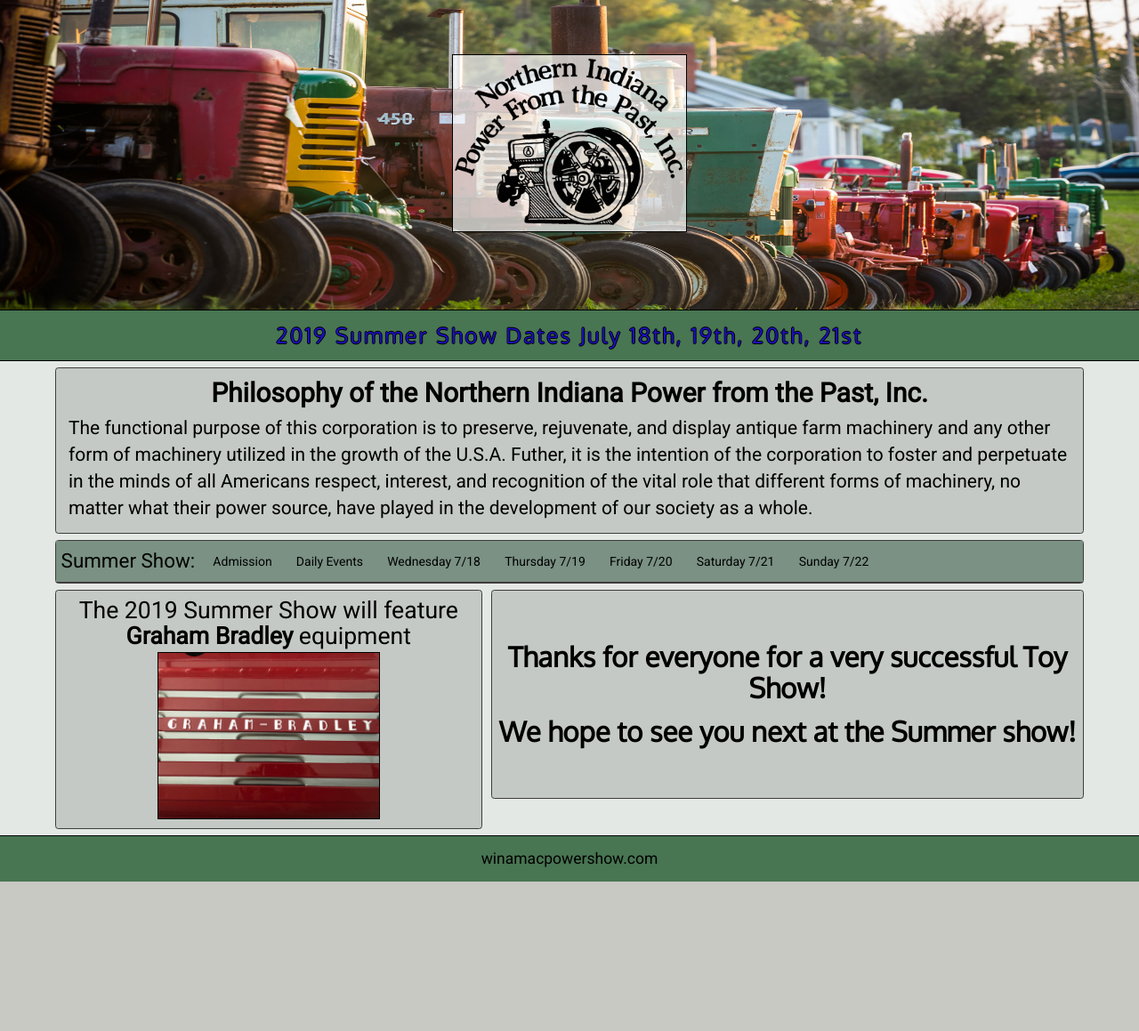
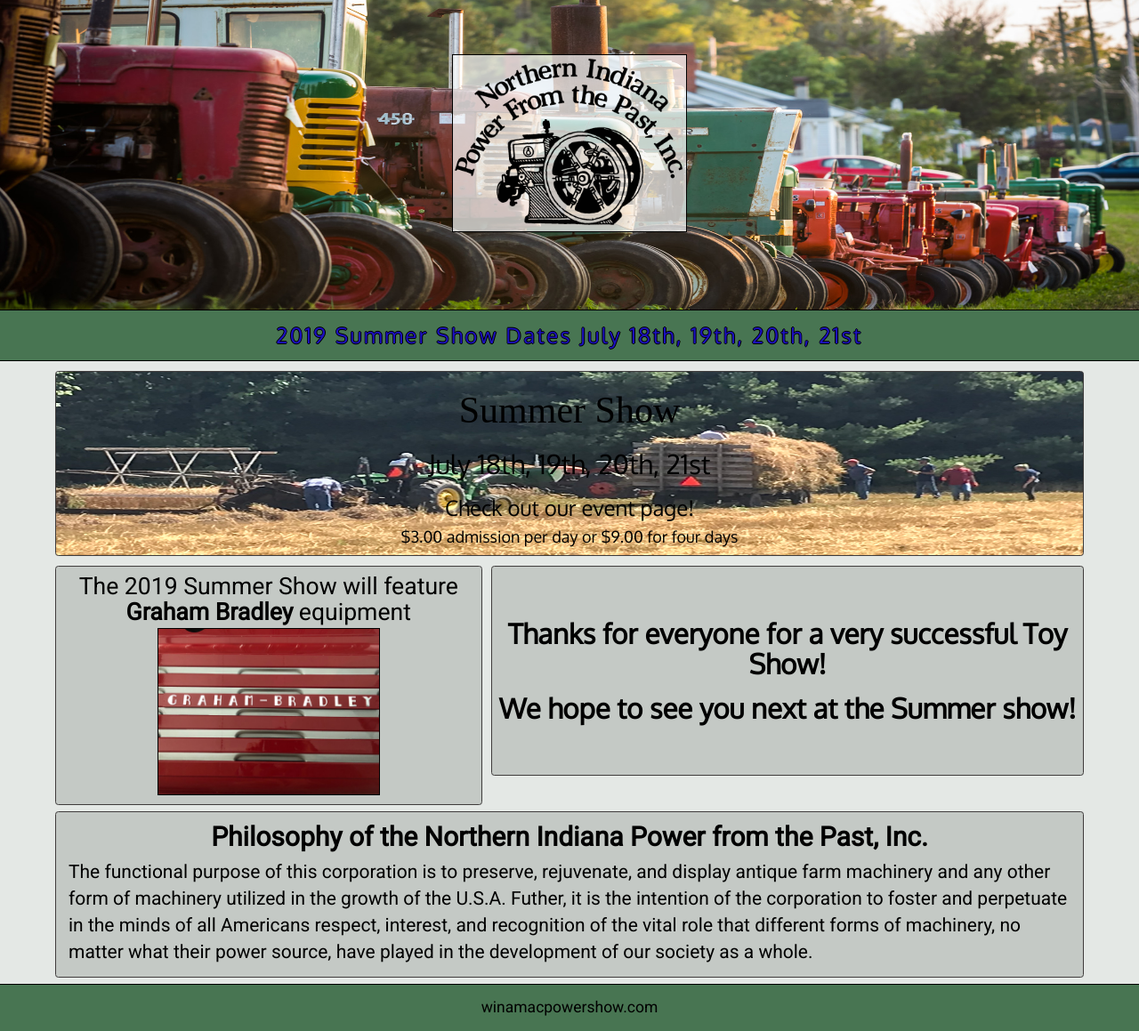
Before and after one commit to hckscripter6/winamacpowershow-flask, a Flask app: page / in a window 1280 px wide. Shown: the part 52-1211 px from the top of the page at 89% size. Before the commit the page ends 1043 px from the top, so only its background shows below. Run offline with Flask 2, Linux system fonts and the light colour scheme; data that the repository does not hold is empty; some libraries are stand-ins or nearby versions; some web fonts are replaced.

Commit message:
change frontpage

```diff
--- a/static/css/stylesheet.css
+++ b/static/css/stylesheet.css
@@ -100,6 +100,7 @@ div.jumbotron img {
 }
 
 div.toy-show-banner,
+div.banner,
 div.notification,
 div.mission,
 div.schedule,
@@ -110,6 +111,19 @@ div.thanks {
 	background-color: #C4C9C5;
 }
 
+div.banner {
+	margin: .75em 0;
+	text-align: center;
+	font-family: 'Oxygen';
+	background-image: url('../images/2018 Threshing2[353].JPG');
+	background-size: 97em 35em;
+	background-repeat: no-repeat;
+	background-position: center;
+}
+
+div.banner h1 {
+	font-size: 3em;
+}
 div.toy-show-banner {
 	margin-top: .5em;
 	padding: 1em;
--- a/templates/index.html
+++ b/templates/index.html
@@ -14,12 +14,6 @@ Winamac Power From The Past
 {% endblock %}
 
 {% block content %}
-
-<div class="mission">
-	<h2 class="bold">Philosophy of the Northern Indiana Power from the Past, Inc.</h2>
-
-	<p>The functional purpose of this corporation is to preserve, rejuvenate, and display antique farm machinery and any other form of machinery utilized in the growth of the U.S.A. Futher, it is the intention of the corporation to foster and perpetuate in the minds of all Americans respect, interest, and recognition of the vital role that different forms of machinery, no matter what their power source, have played in the development of our society as a whole.</p>
-</div>
 
 {% if notification %}
 <div class="notification">
@@ -39,7 +33,7 @@ Winamac Power From The Past
 {% endif %}
 
 
-<div class="schedule">
+<!--<div class="schedule">
 		<ul class="nav nav-pills schedule-bar">
 			<li><h4>Summer Show:</h4></li>
 			<li><a data-toggle="tab" href="#menu7" class="active">Admission</a></li>
@@ -51,195 +45,14 @@ Winamac Power From The Past
 			<li><a data-toggle="tab" href="#menu5">Sunday 7/22</a></li>
 		</ul>
 {{ events.content | safe }}
-<!--
 
-	<div class="tab-content">
-	  <div id="menu7" class="tab-pane fade in active">
-		<strong><em><h2>Gate Fee includes: All Daily Activities, Stage Events and Horse Pull!</h2></em></strong>
-		<h3>Only <strong>$3.00</strong> Gate Fee</h3>
-		<h3>Free Parking</h3>
-		<h3><strong>$9.00</strong> Four Day Pass</h3>
-		<h4>Children under 12 admitted free when accompanied by an adult</h4>
-		<h4><strong><em>Golf cart & gator type vehicles must show proof of insurance.</em></strong></h4>
-	  </div>
+ -->
+<div class="banner">
+	<h1 class="center">Summer Show </h1>
+	<h2>July 18th, 19th, 20th, 21st</h2>
+	<h3>Check out our event page!</h3>
+	<h4>$3.00 admission per day or $9.00 for four days</h4>
 
-	  <div id="menu6" class="tab-pane fade">
-		  <table class="table table-bordered table-responsive index-table">
-			<thead>
-				<tr>
-					<th style="text-align: center;" colspan="3"><h2 style="margin: 0;">Daily Events</h2></td>
-				</tr>
-			</thead>
-			<tbody>
-			  <tr>
-				<td>Flea Market</td>
-				<td>Antiques and Collectibles</td>
-				<td>Working Displays</td>
-			  </tr>
-
-			  <tr>
-				<td>Hit & Miss Engines</td>
-				<td>Antique Tractors</td>
-				<td>Steam Engines</td>
-			  </tr>
-
-			  <tr>
-				<td>Threshing</td>
-				<td>Sawmill</td>
-				<td>Baling</td>
-			  </tr>
-
-			  <tr>
-				<td>Baker Fan</td>
-				<td>Corn Shredder and Sheller</td>
-				<td>Shingle Mill</td>
-			  </tr>
-
-			  <tr>
-				<td>Planer</td>
-				<td>Edger</td>
-				<td>Children's Games</td>
-			  </tr>
-
-			  <tr>
-				<td>Old Crafts Demonstration</td>
-				<td>Quilt Show</td>
-				<td>Shuttle Wagons</td>
-			  </tr>
-
-			  <tr>
-				<td>Black Smithing By: Perry</td>
-				<td>Outboards</td>
-				<td>Wood Bowl Making</td>
-			  </tr>
-
-			  <tr>
-				<td>Grist Mill</td>
-				<td>Barn Beam Drilling</td>
-				<td>Pottery</td>
-			  </tr>
-
-			  <tr>
-				<td>Print Shop</td>
-				<td>Rug Making</td>
-				<td>Garden Tractors</td>
-			  </tr>
-
-			</tbody>
-		  </table>
-
-	  </div>
-
-	  <div id="menu1" class="tab-pane fade">
-		<h3>Wednesday 7/18</h3>
-		<h5>All times are in Eastern time zone</h5>
-		<h4><strong>Preview Night</strong></h4>
-		<p><strong>($1 Gate Fee)</strong></p>
-		<p>Haps Chicken Bash 4:30-7:00</p>
-		<p>Sponsored by: <strong>Boy Scout Troop 229</strong></p>
-
-	  </div>
-
-	  <div id="menu2" class="tab-pane fade">
-		<h3>Thursday 7/19</h3>
-		<div class="row">
-			<h4><strong>Daily Events</strong></h4>
-			<h5>All times are in Eastern time zone</h5>
-			<div class="col-md-6">
-				<div class="left-push">
-					<p><strong>Thursday Night Entertainment</strong></p>
-					<p>9:00 A.M.  Flag Raising</p>
-					<p>10:00 A.M. Demonstrations Run</p>
-					<p>Noon  Break for Lunch – Steam engine noon whistle</p>
-					<p>1:00 P.M.  Daily events resume</p>
-				</div>
-			</div>
-			<div class="col-md-6">
-				<div class="right-push">
-					<p>1:30 P.M.  Children’s Games</p>
-					<p>4:00 P.M.  Demonstrations Run</p>
-					<p>6:00 P.M.  Club Meeting</p>
-					<p>7:00 P.M.  Skillet toss, Tractor square dancing</p>
-				</div>
-			</div>
-		</div>
-	  </div>
-
-	  <div id="menu3" class="tab-pane fade">
-		<h3>Friday 7/20</h3>
-		<h4><strong>Daily Events</strong></h4>
-		<h5>All times are in Eastern time zone</h5>
-		<div class="row">
-			<div class="col-md-6">
-				<div class="left-push">
-					<p>9:00 A.M.  Flag Raising</p>
-					<p>10:00 A.M. Demonstrations Run</p>
-					<p>11:00 A.M to 1:00 P.M. Greg Saunders (Bluegrass)</p>
-					<p>Noon  Break for Lunch – Steam engine noon whistle</p>
-				</div>
-			</div>
-			<div class="col-md-6">
-				<div class="right-push">
-					<p>1:00 P.M.  Daily events resume</p>
-					<p>1:30 P.M.  Children’s Games</p>
-					<p>4:00 P.M.  Demonstrations Run</p>
-					<p>8:00 P.M.  Band:  Eel River Band</p>
-				</div>
-			</div>
-		</div>
-
-	  </div>
-
-	  <div id="menu4" class="tab-pane fade">
-			<h3>Saturday 7/21</h3>
-			<h4><strong>Daily Events</strong></h4>
-			<h5>All times are in Eastern time zone</h5>
-			<div class="row">
-				<div class="col-md-6">
-					<div class="left-push">
-						<p><strong>Saturday Night Entertainment</strong></p>
-						<p>9:00 A.M.  Flag Raising</p>
-						<p>10:00 A.M. Demonstrations Run</p>
-						<p>11:00 A.M to 1:00 P.M.  Music:  Greg Sanders (Bluegrass)</p>
-						<p>Noon  Break for Lunch – Steam engine noon whistle</p>
-					</div>
-				</div>
-				<div class="col-md-6">
-					<div class="right-push">
-						<p>1:00 P.M.  Daily events resume</p>
-						<p>1:30 P.M.  Children’s Games</p>
-						<p>4:00 P.M.  Demonstrations Run</p>
-						<p>7:00 P.M Horse Pull brought to you by Horse and Mule Pullers Association</p>
-						<p>8:00 P.M.  Band:  The Whippersnappers (Bluegrass music)</p>
-					</div>
-				</div>
-			</div>
-		</div>
-
-		<div id="menu5" class="tab-pane fade">
-			<h3>Sunday 7/22</h3>
-			<h4><strong>Daily Events</strong></h4>
-			<h5>All times are in Eastern time zone</h5>
-			<div class="row">
-				<div class="col-md-6">
-					<div class="left-push">
-						<p>8:00 A.M.  Worship Service</p>
-						<p>9:00 A.M.  Flag Raising</p>
-						<p>10:00 A.M.  Demonstrations Run</p>
-						<p><p>10:00 A.M. - 2:00 P.M. <a target="_blank" href="http://www.wwpa4fans.com/">Weed Wacker Pullers Association</a></p></p>
-					</div>
-				</div>
-				<div class="col-md-6">
-					<div class="right-push">
-						<p>11:00 A.M.  Cornhole Tournament</p>
-						<p>Noon  Break for Lunch – Steam engine noon whistle</p>
-						<p>1:00 P.M.  Daily events resume</p>
-
-					</div>
-				</div>
-			</div>
-		 </div>
-	</div>-->
 </div>
 <div class="row" style="overflow: auto;">
 	<div class="col-md-5">
@@ -256,4 +69,11 @@ Winamac Power From The Past
 		</div>
 	</div>
 </div>
+
+<div class="mission">
+	<h2 class="bold">Philosophy of the Northern Indiana Power from the Past, Inc.</h2>
+
+	<p>The functional purpose of this corporation is to preserve, rejuvenate, and display antique farm machinery and any other form of machinery utilized in the growth of the U.S.A. Futher, it is the intention of the corporation to foster and perpetuate in the minds of all Americans respect, interest, and recognition of the vital role that different forms of machinery, no matter what their power source, have played in the development of our society as a whole.</p>
+</div>
+
 {% endblock %}
```
Also changed, not shown: static/images/2018 Threshing2[353].JPG (added).
